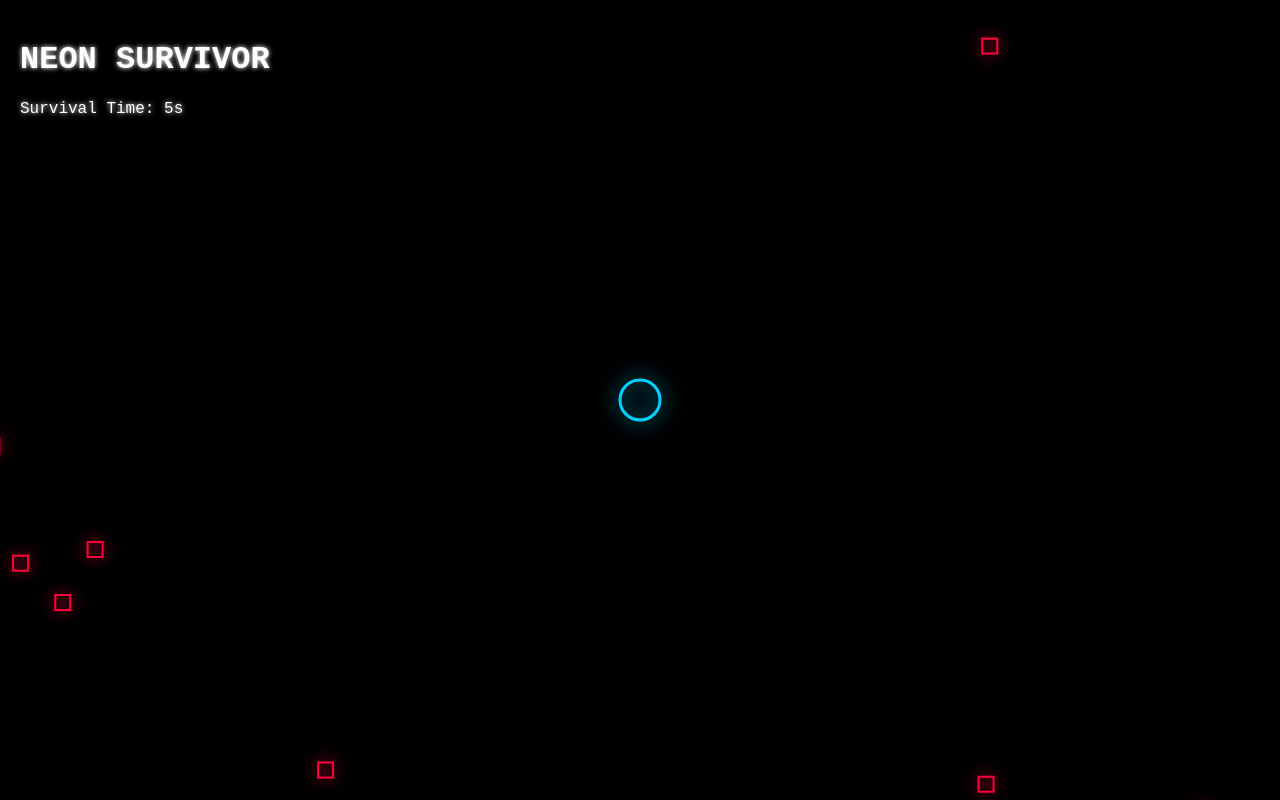
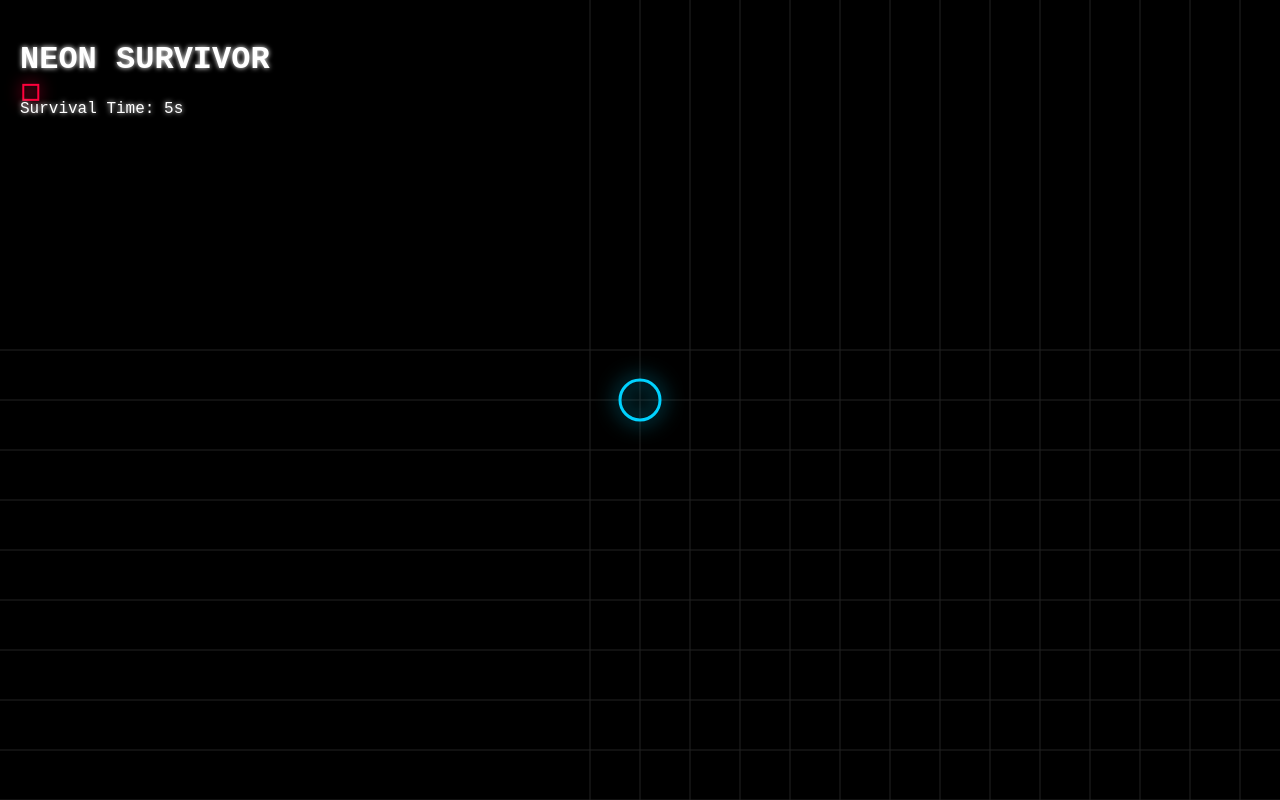
Before and after one commit to philipboldt/neon-survivor, a website: page index.html in a window 1280 px wide. Drawn offline with Linux system fonts and the light colour scheme.

Commit message:
feat: implement fullscreen canvas and world-relative player movement

```diff
--- /dev/null
+++ b/game.js
@@ -0,0 +1,188 @@
+/**
+ * Neon Survivor - Functional Prototype
+ * Fullscreen, Vector Math, Acceleration, Neon Aesthetics
+ */
+
+const canvas = document.getElementById('gameCanvas');
+const ctx = canvas.getContext('2d');
+const timeDisplay = document.getElementById('time');
+
+let width, height, centerX, centerY;
+let enemies = [];
+let startTime = Date.now();
+let lastSpawnTime = 0;
+const spawnInterval = 500; // ms
+
+// Constants for Movement & Acceleration
+const MAX_SPEED = 3;
+const MIN_SPEED = 0.5;
+const MAX_ACCEL_DIST = 500;
+const PLAYER_RADIUS = 20;
+
+// Player World Position
+let playerX = 0;
+let playerY = 0;
+const PLAYER_SPEED = 5;
+
+// Input Handling
+const keys = {};
+window.addEventListener('keydown', (e) => keys[e.code] = true);
+window.addEventListener('keyup', (e) => keys[e.code] = false);
+
+class Enemy {
+    constructor() {
+        // Spawn randomly relative to the player
+        const angle = Math.random() * Math.PI * 2;
+        const distance = Math.max(width, height) / 2 + 100;
+        this.x = playerX + Math.cos(angle) * distance;
+        this.y = playerY + Math.sin(angle) * distance;
+
+        this.size = 15;
+        this.color = '#ff003c'; // Neon Red
+        this.glow = '#ff003c';
+        this.stopped = false;
+    }
+
+    draw() {
+        ctx.save();
+        ctx.strokeStyle = this.color;
+        ctx.lineWidth = 2;
+        ctx.shadowBlur = 15;
+        ctx.shadowColor = this.glow;
+
+        // Render relative to player's center view
+        const screenX = this.x - playerX + centerX;
+        const screenY = this.y - playerY + centerY;
+
+        ctx.strokeRect(screenX - this.size/2, screenY - this.size/2, this.size, this.size);
+        ctx.restore();
+    }
+}
+
+const resize = () => {
+    width = canvas.width = window.innerWidth;
+    height = canvas.height = window.innerHeight;
+    centerX = width / 2;
+    centerY = height / 2;
+};
+
+const drawPlayer = () => {
+    ctx.save();
+    ctx.strokeStyle = '#00d2ff'; // Neon Blue
+    ctx.lineWidth = 3;
+    ctx.shadowBlur = 20;
+    ctx.shadowColor = '#00d2ff';
+
+    ctx.beginPath();
+    ctx.arc(centerX, centerY, 20, 0, Math.PI * 2);
+    ctx.stroke();
+    ctx.restore();
+};
+
+const spawnEnemy = () => {
+    const now = Date.now();
+    if (now - lastSpawnTime > spawnInterval) {
+        enemies.push(new Enemy());
+        lastSpawnTime = now;
+    }
+};
+
+const update = () => {
+    // Player movement
+    if (keys['KeyW'] || keys['ArrowUp']) playerY -= PLAYER_SPEED;
+    if (keys['KeyS'] || keys['ArrowDown']) playerY += PLAYER_SPEED;
+    if (keys['KeyA'] || keys['ArrowLeft']) playerX -= PLAYER_SPEED;
+    if (keys['KeyD'] || keys['ArrowRight']) playerX += PLAYER_SPEED;
+
+    spawnEnemy();
+
+    // 1. Basic Movement (towards the player)
+    enemies.forEach(enemy => {
+        const dx = playerX - enemy.x;
+        const dy = playerY - enemy.y;
+        const distanceToPlayer = Math.sqrt(dx * dx + dy * dy);
+
+        let speed = MIN_SPEED + (1 - Math.min(distanceToPlayer, MAX_ACCEL_DIST) / MAX_ACCEL_DIST) * (MAX_SPEED - MIN_SPEED);
+
+        if (distanceToPlayer > 0) {
+            enemy.x += (dx / distanceToPlayer) * speed;
+            enemy.y += (dy / distanceToPlayer) * speed;
+        }
+    });
+
+    // 2. Collision Resolution (Enemies vs Enemies)
+    for (let i = 0; i < 3; i++) {
+        for (let j = 0; j < enemies.length; j++) {
+            for (let k = j + 1; k < enemies.length; k++) {
+                const e1 = enemies[j];
+                const e2 = enemies[k];
+                const dx = e1.x - e2.x;
+                const dy = e1.y - e2.y;
+                const dist = Math.sqrt(dx * dx + dy * dy);
+                const minDist = e1.size;
+
+                if (dist < minDist && dist > 0) {
+                    const overlap = (minDist - dist) / 2;
+                    const nx = dx / dist;
+                    const ny = dy / dist;
+                    e1.x += nx * overlap;
+                    e1.y += ny * overlap;
+                    e2.x -= nx * overlap;
+                    e2.y -= ny * overlap;
+                }
+            }
+        }
+    }
+
+    // 3. Collision Resolution (Enemies vs Player)
+    enemies.forEach(enemy => {
+        const dx = enemy.x - playerX;
+        const dy = enemy.y - playerY;
+        const dist = Math.sqrt(dx * dx + dy * dy);
+        const minDist = PLAYER_RADIUS + enemy.size / 2;
+
+        if (dist < minDist && dist > 0) {
+            enemy.x = playerX + (dx / dist) * minDist;
+            enemy.y = playerY + (dy / dist) * minDist;
+        }
+    });
+
+    timeDisplay.innerText = Math.floor((Date.now() - startTime) / 1000);
+};
+
+const render = () => {
+    // Background
+    ctx.fillStyle = '#000';
+    ctx.fillRect(0, 0, width, height);
+
+    // Grid for visual reference of movement
+    const gridSize = 50;
+    const startX = centerX - (playerX % gridSize);
+    const startY = centerY - (playerY % gridSize);
+
+    ctx.strokeStyle = '#222';
+    ctx.lineWidth = 1;
+    ctx.beginPath();
+    for (let x = startX - gridSize; x < width + gridSize; x += gridSize) {
+        ctx.moveTo(x, 0);
+        ctx.lineTo(x, height);
+    }
+    for (let y = startY - gridSize; y < height + gridSize; y += gridSize) {
+        ctx.moveTo(0, y);
+        ctx.lineTo(width, y);
+    }
+    ctx.stroke();
+
+    drawPlayer();
+    enemies.forEach(enemy => enemy.draw());
+};
+
+const loop = () => {
+    update();
+    render();
+    requestAnimationFrame(loop);
+};
+
+window.addEventListener('resize', resize);
+resize();
+loop();
--- a/index.html
+++ b/index.html
@@ -36,171 +36,6 @@
     </div>
     <canvas id="gameCanvas"></canvas>
 
-    <script>
-        /**
-         * Neon Survivor - Functional Prototype
-         * Fullscreen, Vector Math, Acceleration, Neon Aesthetics
-         */
-
-        const canvas = document.getElementById('gameCanvas');
-        const ctx = canvas.getContext('2d');
-        const timeDisplay = document.getElementById('time');
-
-        let width, height, centerX, centerY;
-        let enemies = [];
-        let startTime = Date.now();
-        let lastSpawnTime = 0;
-        const spawnInterval = 500; // ms
-
-        // Constants for Movement & Acceleration
-        const MAX_SPEED = 3;
-        const MIN_SPEED = 0.5;
-        const MAX_ACCEL_DIST = 500;
-        const PLAYER_RADIUS = 20;
-
-        class Enemy {
-            constructor() {
-                // Spawn outside the visible area
-                const side = Math.floor(Math.random() * 4);
-                const margin = 50;
-
-                if (side === 0) { // Top
-                    this.x = Math.random() * width;
-                    this.y = -margin;
-                } else if (side === 1) { // Right
-                    this.x = width + margin;
-                    this.y = Math.random() * height;
-                } else if (side === 2) { // Bottom
-                    this.x = Math.random() * width;
-                    this.y = height + margin;
-                } else { // Left
-                    this.x = -margin;
-                    this.y = Math.random() * height;
-                }
-
-                this.size = 15;
-                this.color = '#ff003c'; // Neon Red
-                this.glow = '#ff003c';
-                this.stopped = false;
-            }
-
-            draw() {
-                ctx.save();
-                ctx.strokeStyle = this.color;
-                ctx.lineWidth = 2;
-                ctx.shadowBlur = 15;
-                ctx.shadowColor = this.glow;
-
-                ctx.strokeRect(this.x - this.size/2, this.y - this.size/2, this.size, this.size);
-                ctx.restore();
-            }
-        }
-
-        const resize = () => {
-            width = canvas.width = window.innerWidth;
-            height = canvas.height = window.innerHeight;
-            centerX = width / 2;
-            centerY = height / 2;
-        };
-
-        const drawPlayer = () => {
-            ctx.save();
-            ctx.strokeStyle = '#00d2ff'; // Neon Blue
-            ctx.lineWidth = 3;
-            ctx.shadowBlur = 20;
-            ctx.shadowColor = '#00d2ff';
-
-            ctx.beginPath();
-            ctx.arc(centerX, centerY, 20, 0, Math.PI * 2);
-            ctx.stroke();
-            ctx.restore();
-        };
-
-        const spawnEnemy = () => {
-            const now = Date.now();
-            if (now - lastSpawnTime > spawnInterval) {
-                enemies.push(new Enemy());
-                lastSpawnTime = now;
-            }
-        };
-
-        const update = () => {
-            spawnEnemy();
-
-            // 1. Basic Movement
-            enemies.forEach(enemy => {
-                const dx = centerX - enemy.x;
-                const dy = centerY - enemy.y;
-                const distanceToPlayer = Math.sqrt(dx * dx + dy * dy);
-
-                let speed = MIN_SPEED + (1 - Math.min(distanceToPlayer, MAX_ACCEL_DIST) / MAX_ACCEL_DIST) * (MAX_SPEED - MIN_SPEED);
-
-                if (distanceToPlayer > 0) {
-                    enemy.x += (dx / distanceToPlayer) * speed;
-                    enemy.y += (dy / distanceToPlayer) * speed;
-                }
-            });
-
-            // 2. Collision Resolution (Enemies vs Enemies)
-            // Multiple passes for more stable "swarm" behavior
-            for (let i = 0; i < 3; i++) {
-                for (let j = 0; j < enemies.length; j++) {
-                    for (let k = j + 1; k < enemies.length; k++) {
-                        const e1 = enemies[j];
-                        const e2 = enemies[k];
-                        const dx = e1.x - e2.x;
-                        const dy = e1.y - e2.y;
-                        const dist = Math.sqrt(dx * dx + dy * dy);
-                        const minDist = e1.size; // No overlap
-
-                        if (dist < minDist && dist > 0) {
-                            const overlap = (minDist - dist) / 2;
-                            const nx = dx / dist;
-                            const ny = dy / dist;
-                            e1.x += nx * overlap;
-                            e1.y += ny * overlap;
-                            e2.x -= nx * overlap;
-                            e2.y -= ny * overlap;
-                        }
-                    }
-                }
-            }
-
-            // 3. Collision Resolution (Enemies vs Player)
-            enemies.forEach(enemy => {
-                const dx = enemy.x - centerX;
-                const dy = enemy.y - centerY;
-                const dist = Math.sqrt(dx * dx + dy * dy);
-                const minDist = PLAYER_RADIUS + enemy.size / 2;
-
-                if (dist < minDist && dist > 0) {
-                    enemy.x = centerX + (dx / dist) * minDist;
-                    enemy.y = centerY + (dy / dist) * minDist;
-                }
-            });
-
-            timeDisplay.innerText = Math.floor((Date.now() - startTime) / 1000);
-        };
-
-        const render = () => {
-            // Background
-            ctx.fillStyle = '#000';
-            ctx.fillRect(0, 0, width, height);
-
-            drawPlayer();
-            enemies.forEach(enemy => enemy.draw());
-        };
-
-        const loop = () => {
-            update();
-            render();
-            requestAnimationFrame(loop);
-        };
-
-        window.addEventListener('resize', resize);
-        resize();
-        loop();
-
-    </script>
+    <script src="game.js" type="module"></script>
 </body>
 </html>
```
Also changed, not shown: project.md (+17 -10 lines).
